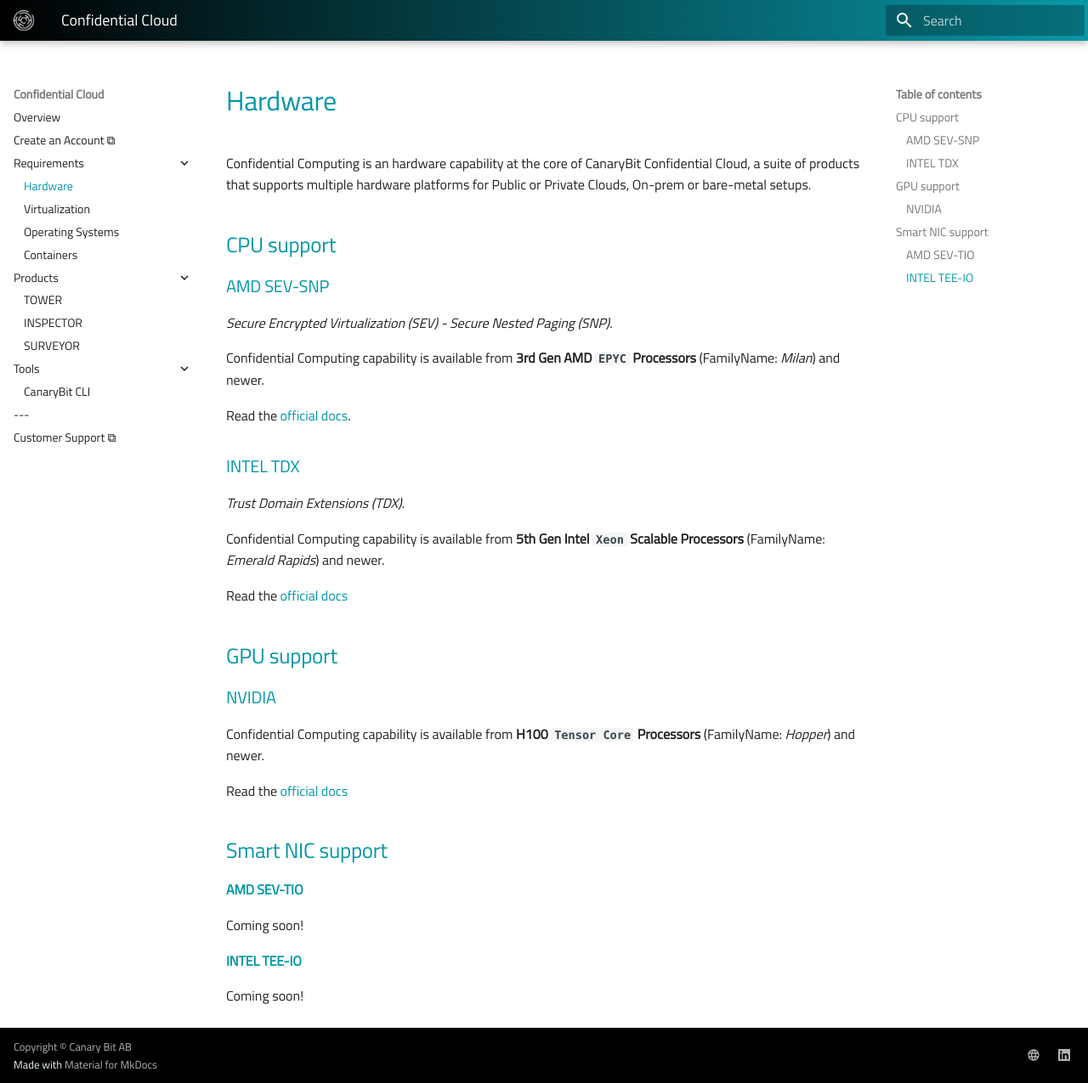
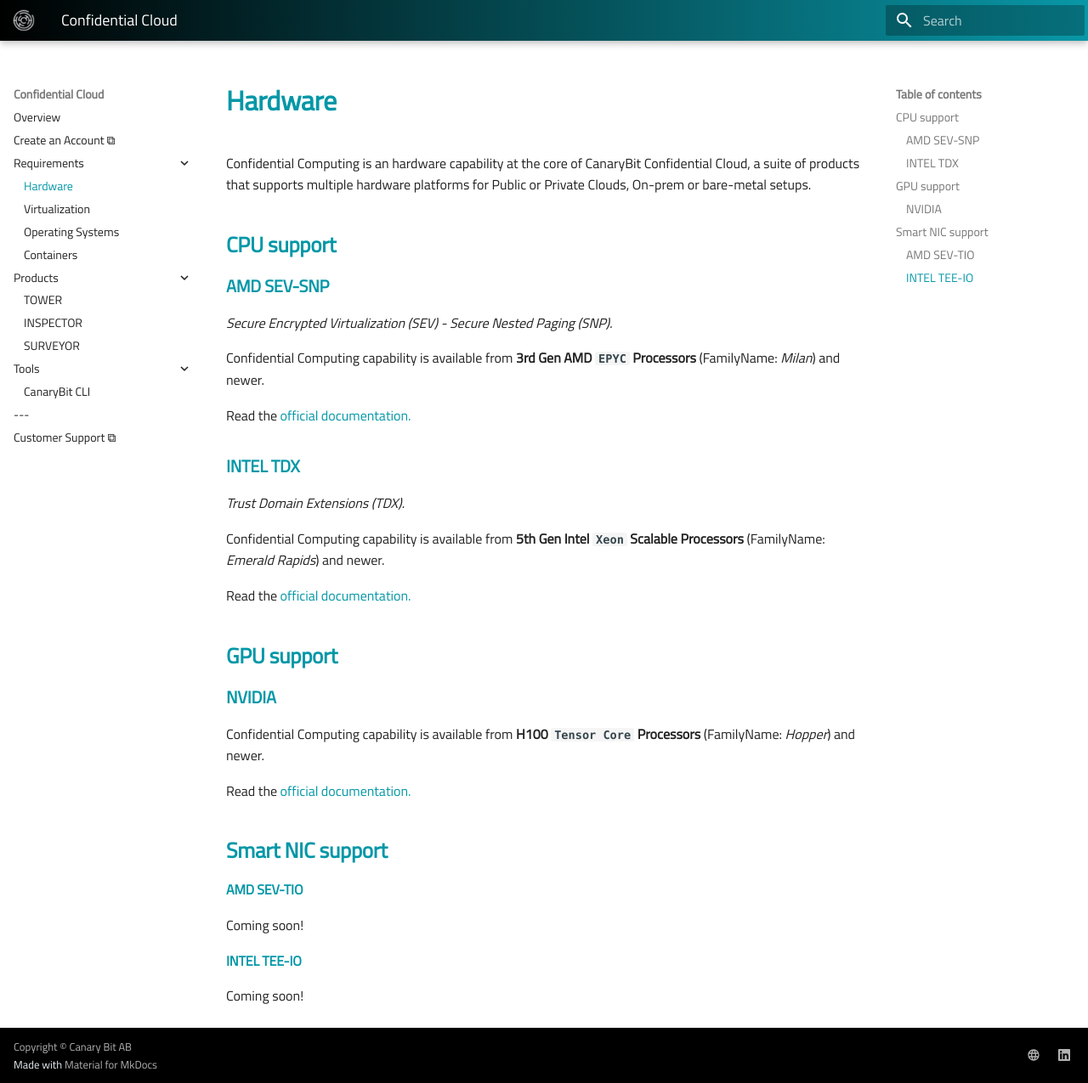
Before and after one commit to canarybit/cc-docs, an MkDocs documentation site: the page built from docs/requirements/hardware.md, in a window 1280 px wide and 1275 px high. Shown: the whole window at 85% size. Built offline with MkDocs 1.6.1 and Material for MkDocs 9.7.7, drawn with Linux system fonts in a browser that asks for light colours.

Commit message:
Updates docs

```diff
--- a/docs/requirements/hardware.md
+++ b/docs/requirements/hardware.md
@@ -10,7 +10,7 @@
 
 Confidential Computing capability is available from **3rd Gen AMD `EPYC` Processors** (FamilyName: *Milan*) and newer.
 
-Read the [official docs](https://www.amd.com/en/developer/sev.html).
+Read the [official documentation.](https://www.amd.com/en/developer/sev.html)
 
 ### INTEL TDX
 
@@ -18,7 +18,7 @@
 
 Confidential Computing capability is available from **5th Gen Intel `Xeon` Scalable Processors** (FamilyName: *Emerald Rapids*) and newer.
 
-Read the [official docs](https://www.intel.com/content/www/us/en/developer/tools/trust-domain-extensions/overview.html)
+Read the [official documentation.](https://www.intel.com/content/www/us/en/developer/tools/trust-domain-extensions/overview.html)
 
 ## GPU support
 
@@ -26,7 +26,7 @@
 
 Confidential Computing capability is available from **H100 `Tensor Core` Processors** (FamilyName: *Hopper*) and newer.
 
-Read the [official docs](https://www.nvidia.com/en-us/data-center/solutions/confidential-computing/)
+Read the [official documentation.](https://www.nvidia.com/en-us/data-center/solutions/confidential-computing/)
 
 ## Smart NIC support
 
--- a/docs/stylesheets/canarybit.css
+++ b/docs/stylesheets/canarybit.css
@@ -5,6 +5,7 @@
 
 .md-typeset h1, .md-typeset h2, .md-typeset h3 {
   color: var(--cb-blue-01);
+  font-weight: bold;
 }
 
 .md-typeset h4, .md-typeset h5, .md-typeset h6 {
```
Also changed, not shown: docs/products/inspector.md (+1 -1 lines), docs/requirements/virtualization.md (+1 -6 lines).
